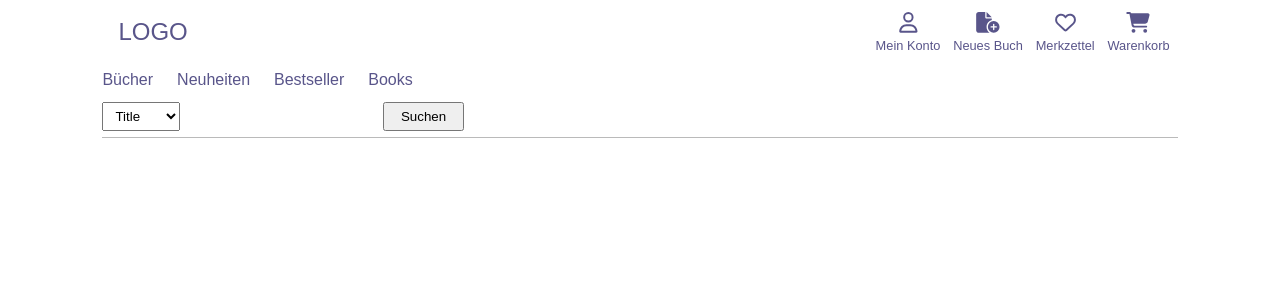
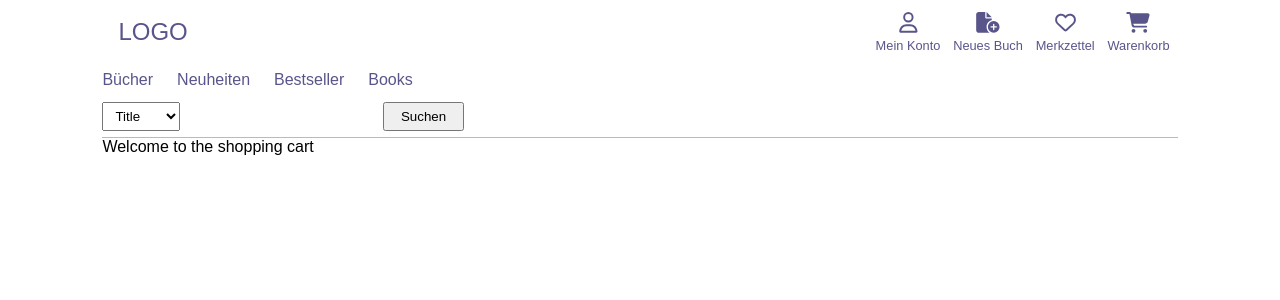
Before and after one commit to Galina-S/bookstore-final-project, a React (Vite) app: page /cart in a window 1280 px wide. Shown: the top 300 px of the page. Built offline with nearby package versions, Linux system fonts and the light colour scheme; no server answers.

Commit message:
Route to cart set

```diff
--- a/src/App.jsx
+++ b/src/App.jsx
@@ -19,6 +19,7 @@ import { PageRegister } from "./pages/PageRegister";
 import { PageLogin } from "./pages/PageLogin";
 import { PageNovels } from "./pages/PageNovels";
 import { EditBook } from "./pages/EditBook";
+import { Cart } from "./pages/Cart";
 
 //const baseUrl = import.meta.env.VITE_BACKEND_URL;
 
@@ -35,9 +36,8 @@ function App() {
         <Route path="/home/*" element={<PageHome />} />
 
         <Route path="novels" element={<PageNovels />} />
-          <Route path="novels" element={<PageNovels />} />
-          <Route path="/books/category=:category">
-        </Route>
+        <Route path="novels" element={<PageNovels />} />
+        <Route path="/books/category=:category"></Route>
 
         <Route path="/" element={<Navigate to="/home/*" />} />
         <Route path="/new-books" element={<NewBooksPage />} />
@@ -49,6 +49,7 @@ function App() {
         <Route path="/logout" element={<PageLogout />} />
         <Route path="/books/:id" element={<PageSingleBook />} />
         <Route path="/edit/:id" element={<EditBook />} />
+        <Route path="/cart" element={<Cart />} />
       </Routes>
     </div>
   );
--- /dev/null
+++ b/src/pages/Cart.jsx
@@ -0,0 +1,6 @@
+import { useContext } from "react";
+import { AppContext } from "../AppContext";
+
+export const Cart = () => {
+  return <div>Welcome to the shopping cart</div>;
+};
--- a/src/pages/EditBook.jsx
+++ b/src/pages/EditBook.jsx
@@ -1,5 +1,4 @@
 import { useContext } from "react";
-import { useLocation, useParams } from "react-router";
 import { AppContext } from "../AppContext";
 
 export const EditBook = () => {
--- a/src/pages/NavbarPage.jsx
+++ b/src/pages/NavbarPage.jsx
@@ -91,13 +91,13 @@ export const NavbarPage = () => {
             <FontAwesomeIcon className="wish-list-icon" icon={faHeart} />
             <span className={windowSize < 600 ? "none" : null}>Merkzettel</span>
           </NavLink>
-          <div to="/home" className="shopping-cart">
+          <NavLink to="/cart" className="shopping-cart">
             <FontAwesomeIcon
               className="shopping-cart-icon"
               icon={faCartShopping}
             />
             <span className={windowSize < 600 ? "none" : null}>Warenkorb</span>
-          </div>
+          </NavLink>
         </div>
       </nav>
 
```
